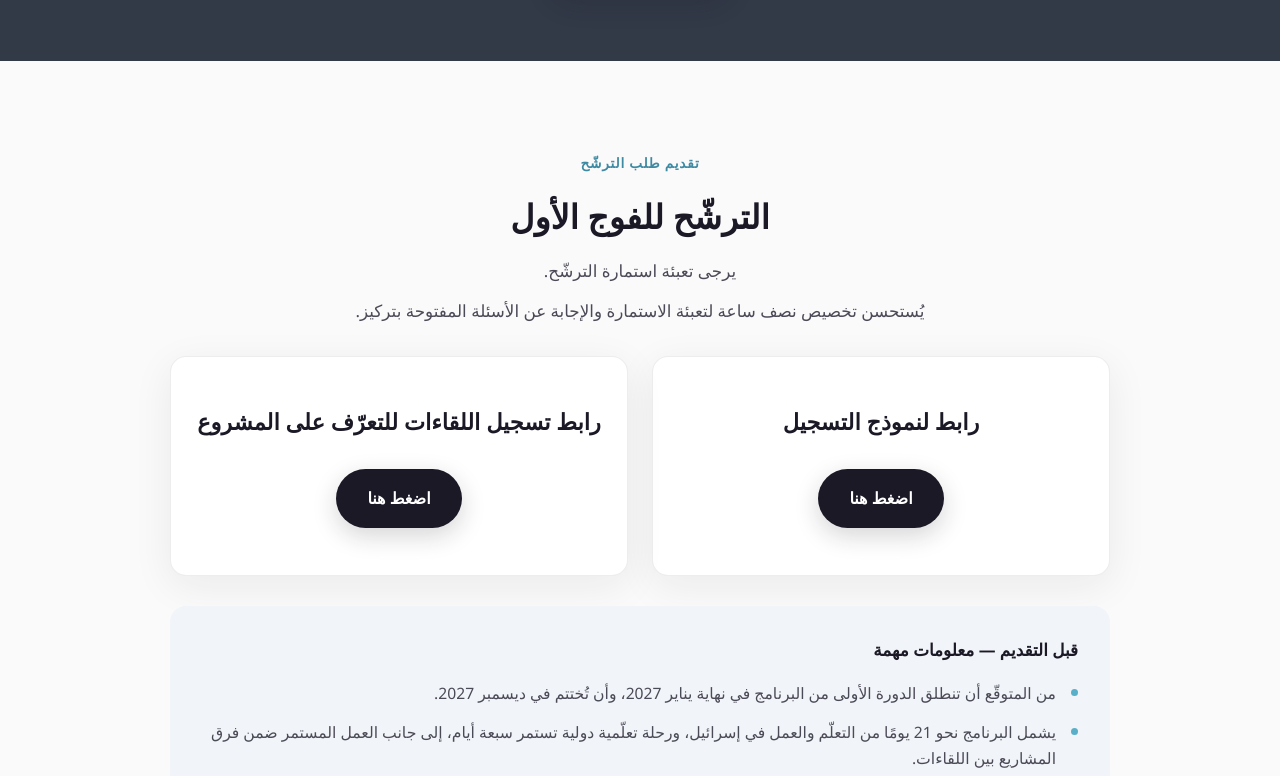
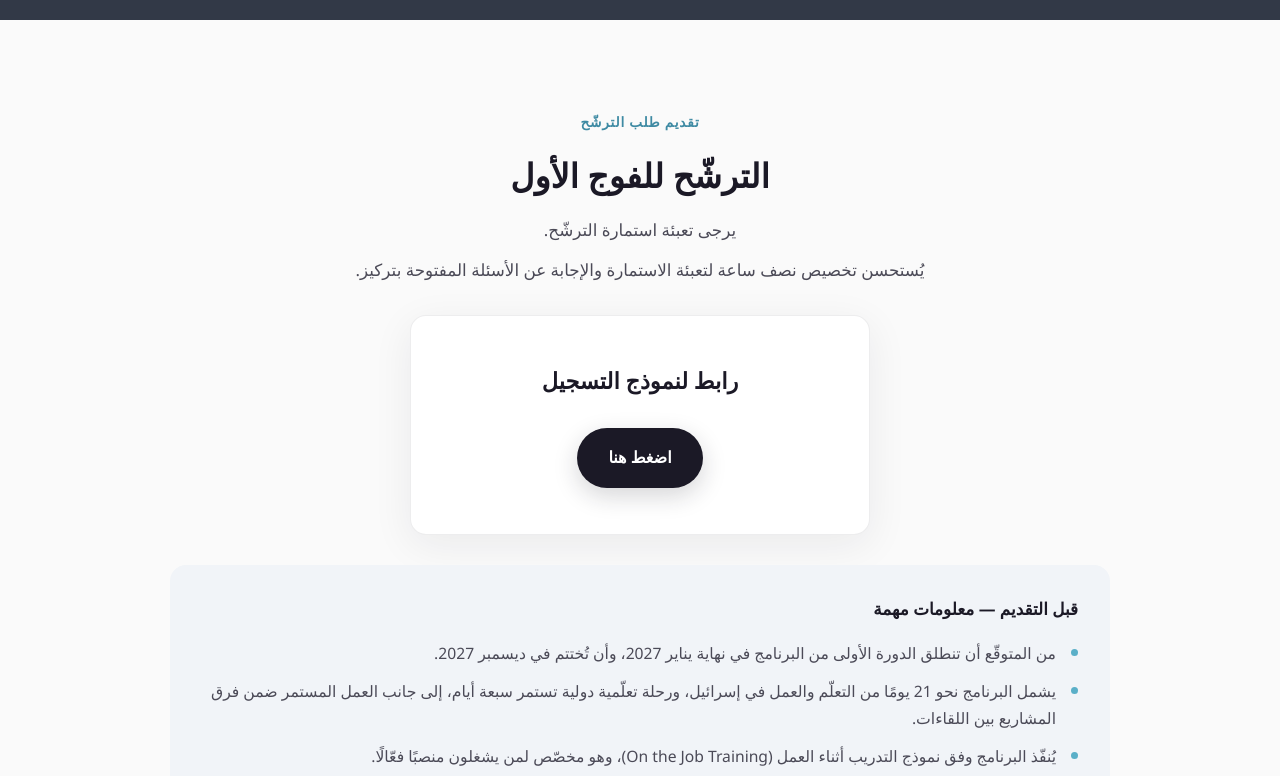
Before and after one commit to kicagrotech/Climate, a plain HTML site: page ar.html in a window 1280 px wide. Shown: the part 4667-5443 px from the top of the page. Drawn offline with Linux system fonts and the light colour scheme.

Commit message:
Add files via upload

```diff
--- a/ar.html
+++ b/ar.html
@@ -281,7 +281,6 @@
           <span class="timeline-num">1</span>
           <h3>المرحلة الأولى<br>استمارة التسجيل</h3>
           <span class="timeline-date">آخر موعد للتسجيل: 2.12.2026</span>
-          <p>لقاء تعريفي عبر الإنترنت 16.11.2026</p>
           <p>تعبئة استمارة إلكترونية تشمل الخبرة المهنية، ونطاق التأثير، وتحديًا من واقع العمل، والدوافع للمشاركة في البرنامج.</p>
         </div>
         <div class="timeline-stage">
@@ -337,10 +336,6 @@
             <article class="application-option">
               <h3>رابط لنموذج التسجيل</h3>
               <a class="btn btn-primary" href="https://maozmb.formtitan.com/ftproject/ft9661c481bd414038a4bed90727682756" target="_blank" rel="noopener noreferrer">اضغط هنا</a>
-            </article>
-            <article class="application-option">
-              <h3>رابط تسجيل اللقاءات للتعرّف على المشروع</h3>
-              <a class="btn btn-primary" href="https://forms.monday.com/forms/6d9bc98e8d0256991ad52911f7b4c716?r=use1" target="_blank" rel="noopener noreferrer">اضغط هنا</a>
             </article>
           </div>
         </div>
--- a/css/style.css
+++ b/css/style.css
@@ -838,8 +838,10 @@ html.a11y-stop-animations .wave-anim path { animation: none !important; }
 }
 .application-options {
   display: grid;
-  grid-template-columns: repeat(2, minmax(0, 1fr));
+  grid-template-columns: minmax(0, 1fr);
   gap: 24px;
+  max-width: 460px;
+  margin-inline: auto;
 }
 .application-option {
   display: flex;
```
Also changed, not shown: index.html (+0 -5 lines).
